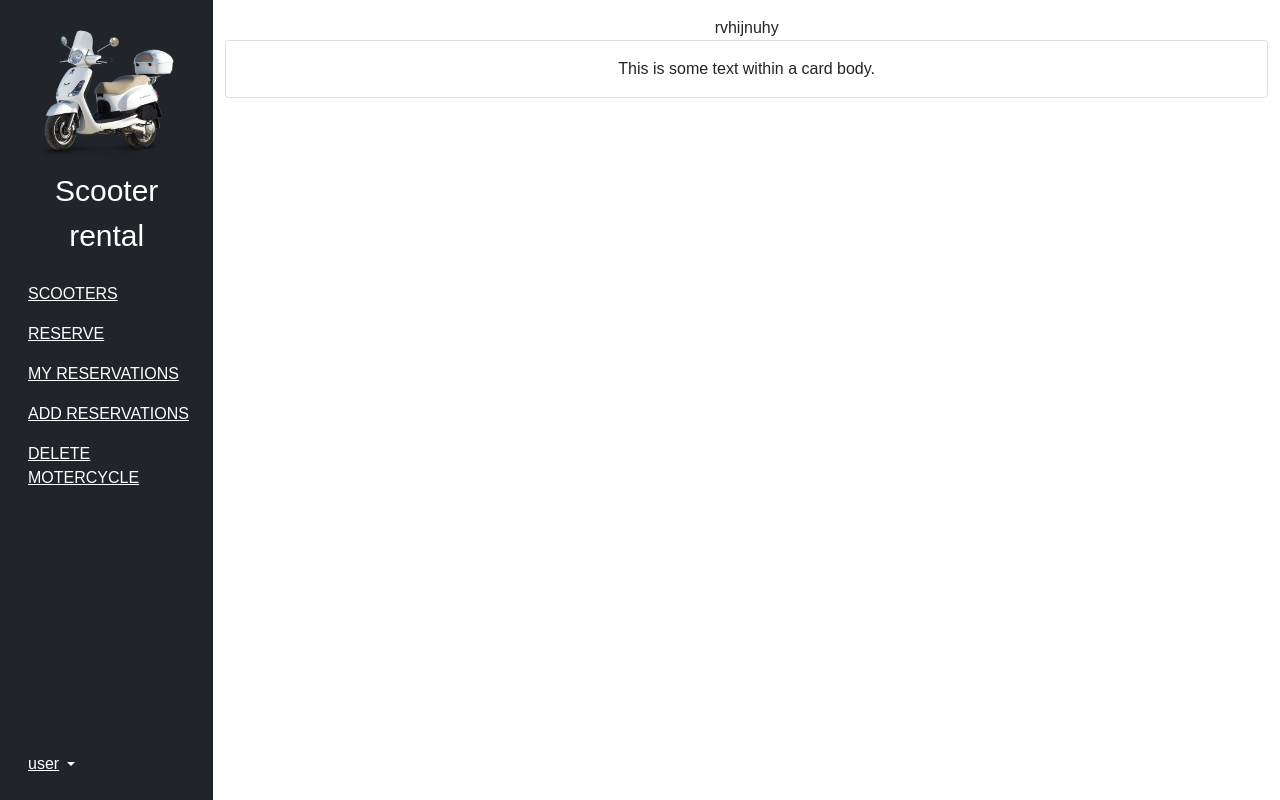
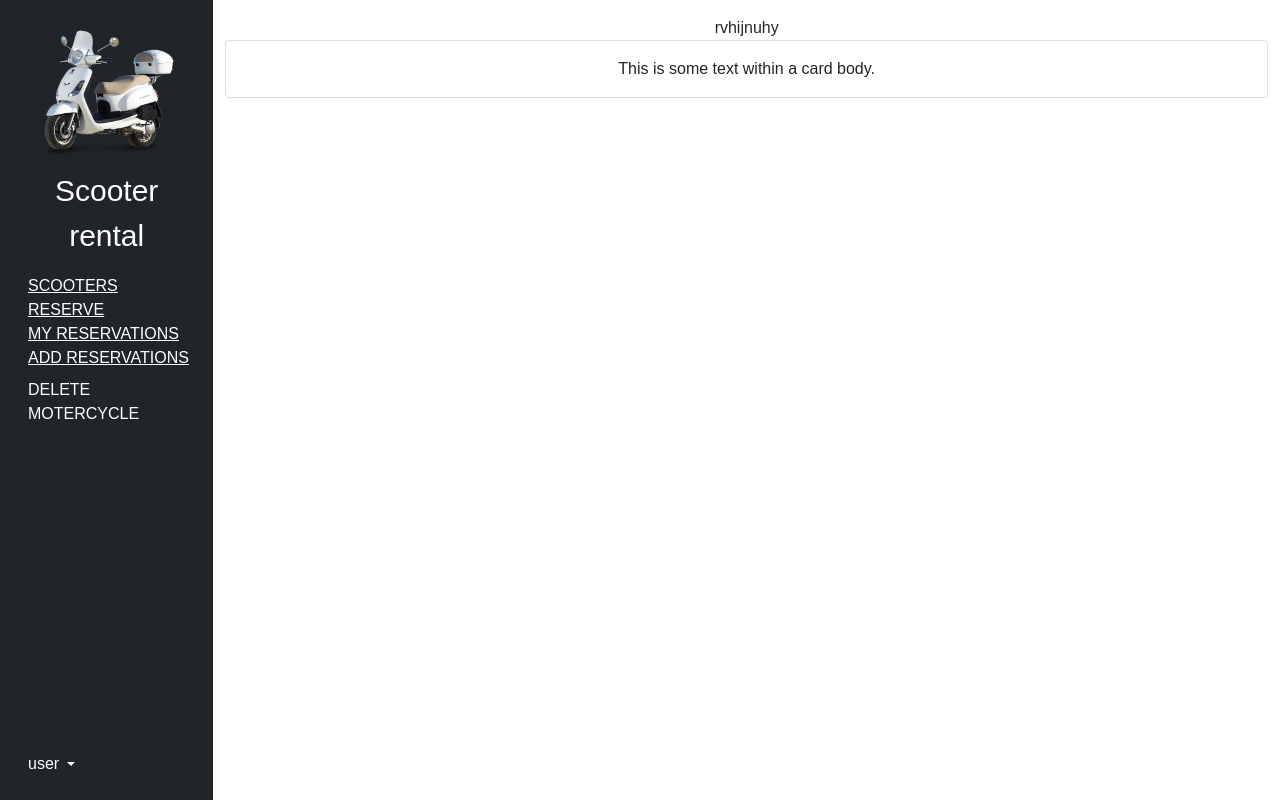
Before and after one commit to Timowest12/appointments-front-end, a React (Create React App) app: page / in a window 1280 px wide. Built offline with nearby package versions, Linux system fonts and the light colour scheme; a web font is replaced by a local one.

Commit message:
Update App

```diff
--- a/src/App.js
+++ b/src/App.js
@@ -5,8 +5,8 @@ import Navbar from './components/Navbar';
 function App() {
   return (
     <div className="App">
-      rvhijnuhy<div class="card">
-        <div class="card-body">
+      rvhijnuhy<div className="card">
+        <div className="card-body">
           This is some text within a card body.
         </div>
       </div>
--- a/src/components/Form.js
+++ b/src/components/Form.js
@@ -8,8 +8,8 @@ const Form = () => {
             <h2>Vespa Splash Page</h2>
         </div>
         <div>
-            <Link to="/login" class="btn btn-primary">Login</Link>
-            <Link to="/signup" class="btn btn-primary">Signup</Link>
+            <Link to="/login" className="btn btn-primary">Login</Link>
+            <Link to="/signup" className="btn btn-primary">Signup</Link>
         </div>
     </div>
   )
--- a/src/components/Navbar.js
+++ b/src/components/Navbar.js
@@ -10,24 +10,24 @@ import { MdDelete } from 'react-icons/md';
 function Navbar(props) {
     return (
         <div>
-            <div class="container-fluid">
-                <div class="row flex-nowrap">
-                    <div class="col-auto col-md-3 col-xl-2 px-sm-2 px-0 bg-dark">
-                        <div class="d-flex flex-column align-items-center align-items-sm-start px-3 pt-2 text-white min-vh-100">
-                            <a href="/" class="d-flex align-items-center pb-3 mb-md-0 me-md-auto text-white text-decoration-none">
-                                <span class="fs-5 d-none d-sm-inline text-center">
+            <div className="container-fluid">
+                <div className="row flex-nowrap">
+                    <div className="col-auto col-md-3 col-xl-2 px-sm-2 px-0 bg-dark">
+                        <div className="d-flex flex-column align-items-center align-items-sm-start px-3 pt-2 text-white min-vh-100">
+                            <a href="/" className="d-flex align-items-center pb-3 mb-md-0 me-md-auto text-white text-decoration-none">
+                                <span className="fs-5 d-none d-sm-inline text-center">
                                     <img className='logoScooter ' src='scooter2.png' />
                                     <br />
                                     <span className="logotxt">Scooter rental</span>
                                 </span>
                             </a>
-                            <ul class="nav nav-pills flex-column mb-sm-auto mb-0 align-items-center align-items-sm-start" id="menu">
+                            <ul className="nav nav-pills flex-column mb-sm-auto mb-0 align-items-center align-items-sm-start" id="menu">
 
                                 <li>
 
-                                    <ul class="collapse show nav flex-column ms-1" id="submenu1" data-bs-parent="#menu">
-                                        <li class="w-100">
-                                            <a href="#" class="nav-link px-0"> <span class="d-none d-sm-inline">
+                                    <ul className="collapse show nav flex-column ms-1" id="submenu1" data-bs-parent="#menu">
+                                        <li className="w-100">
+                                            <span className="d-none d-sm-inline nav-link px-0">
                                                 <Link to="/scooters">SCOOTERS</Link>
                                                 </span>
                                                 <Link to="/scooters">
@@ -35,43 +35,38 @@ function Navbar(props) {
                                                     <GiScooter className='navSideIcon sm-none' />
                                                 </span>
                                                 </Link>
-                                            </a>
                                         </li>
                                         <li>
-                                            <a href="#" class="nav-link px-0"> <span class="d-none d-sm-inline"><Link to="/reserve">RESERVE</Link></span>
+                                            <span className="d-none d-sm-inline"><Link to="/reserve">RESERVE</Link></span>
                                                 <Link to="/reserve">
                                                 <span className="d-sm-none">
                                                     <RiReservedFill className='navSideIcon sm-none' />
                                                 </span>
                                                 </Link>
-                                            </a>
                                         </li>
                                         <li>
-                                            <a href="#" class="nav-link px-0"> <span class="d-none d-sm-inline"><Link to="/reservations">MY RESERVATIONS</Link></span>
+                                            <span className="d-none d-sm-inline nav-link px-0"><Link to="/reservations">MY RESERVATIONS</Link></span>
                                                 <Link to="/reservations">
                                                 <span className="d-sm-none">
                                                     <GiHomeGarage className='navSideIcon sm-none' />
                                                 </span>
                                                 </Link>
-                                            </a>
                                         </li>
                                         <li>
-                                            <a href="#" class="nav-link px-0"> <span class="d-none d-sm-inline"><Link to="/shopping">ADD RESERVATIONS</Link></span>
+                                            <span className="d-none d-sm-inline nav-link px-0"><Link to="/shopping">ADD RESERVATIONS</Link></span>
                                                 <Link to="/shopping">
                                                 <span className="d-sm-none">
                                                     <IoMdAddCircleOutline className='navSideIcon sm-none' />
                                                 </span>
                                                 </Link>
-                                            </a>
                                         </li>
                                         <li>
-                                            <a href="#" class="nav-link px-0"> <span class="d-none d-sm-inline"><Link to="/scooters">DELETE MOTERCYCLE</Link></span>
+                                            <Link to="/scooters" className="nav-link px-0"> <span className="d-none d-sm-inline">DELETE MOTERCYCLE</span></Link>
                                                 <Link to="/scooters">
                                                 <span className="d-sm-none">
                                                     <MdDelete className='navSideIcon sm-none' />
                                                 </span>
                                                 </Link>
-                                            </a>
                                         </li>
                                     </ul>
                                 </li>
@@ -81,21 +76,18 @@ function Navbar(props) {
 
                             </ul>
                             <hr />
-                            <div class="dropdown pb-4">
-                                <a href="#" class="d-flex align-items-center text-white text-decoration-none dropdown-toggle" id="dropdownUser1" data-bs-toggle="dropdown" aria-expanded="false">
-                                    <Link to="/form">
-                                    <span class="d-none d-sm-inline mx-1">user</span>
+                            <div className="dropdown pb-4">
+                                    <Link to="/form" className="d-flex align-items-center text-white text-decoration-none dropdown-toggle" id="dropdownUser1" data-bs-toggle="dropdown" aria-expanded="false">
+                                    <span className="d-none d-sm-inline mx-1">user</span>
                                     </Link>
-                                </a>
-
                             </div>
                         </div>
                     </div>
-                    <div class="col py-3">
+                    <div className="col py-3">
                         <span className='d-sm-none'>
-                            <nav class="navbar navbar-dark bg-dark insidenav">
+                            <nav className="navbar navbar-dark bg-dark insidenav">
 
-                                <span class="navbar-brand mb-0 h1">Scooter rental</span>
+                                <span className="navbar-brand mb-0 h1">Scooter rental</span>
                             </nav>
 
                             <br />
--- a/src/index.css
+++ b/src/index.css
@@ -11,3 +11,13 @@ code {
   font-family: source-code-pro, Menlo, Monaco, Consolas, 'Courier New',
     monospace;
 }
+
+.high-ind {
+  position: fixed;
+  top: 0;
+  left: 0;
+  width: 100%;
+  height: 100%;
+  background-color: rgba(0, 0, 0, 0.5);
+  z-index: 9999;
+}
```
